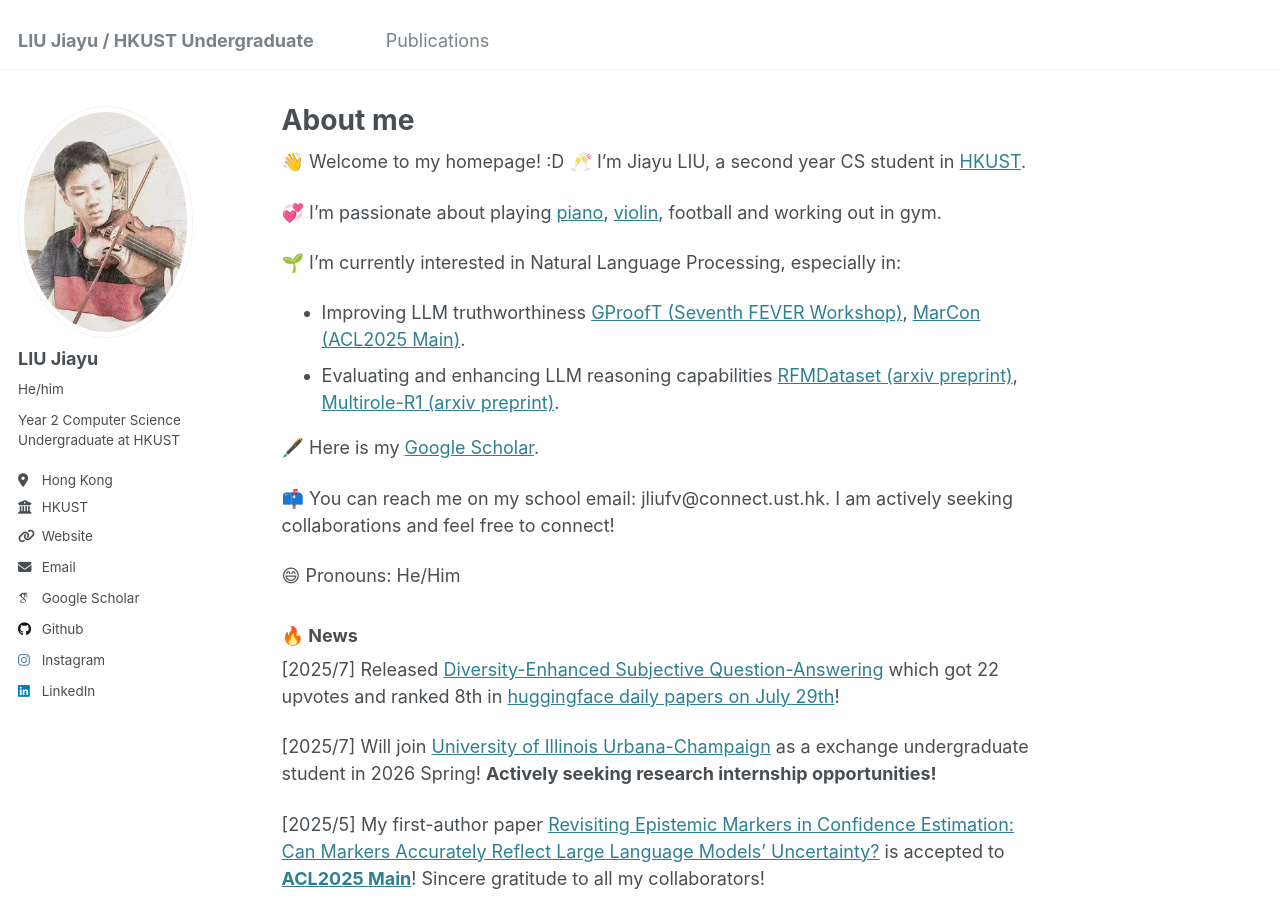
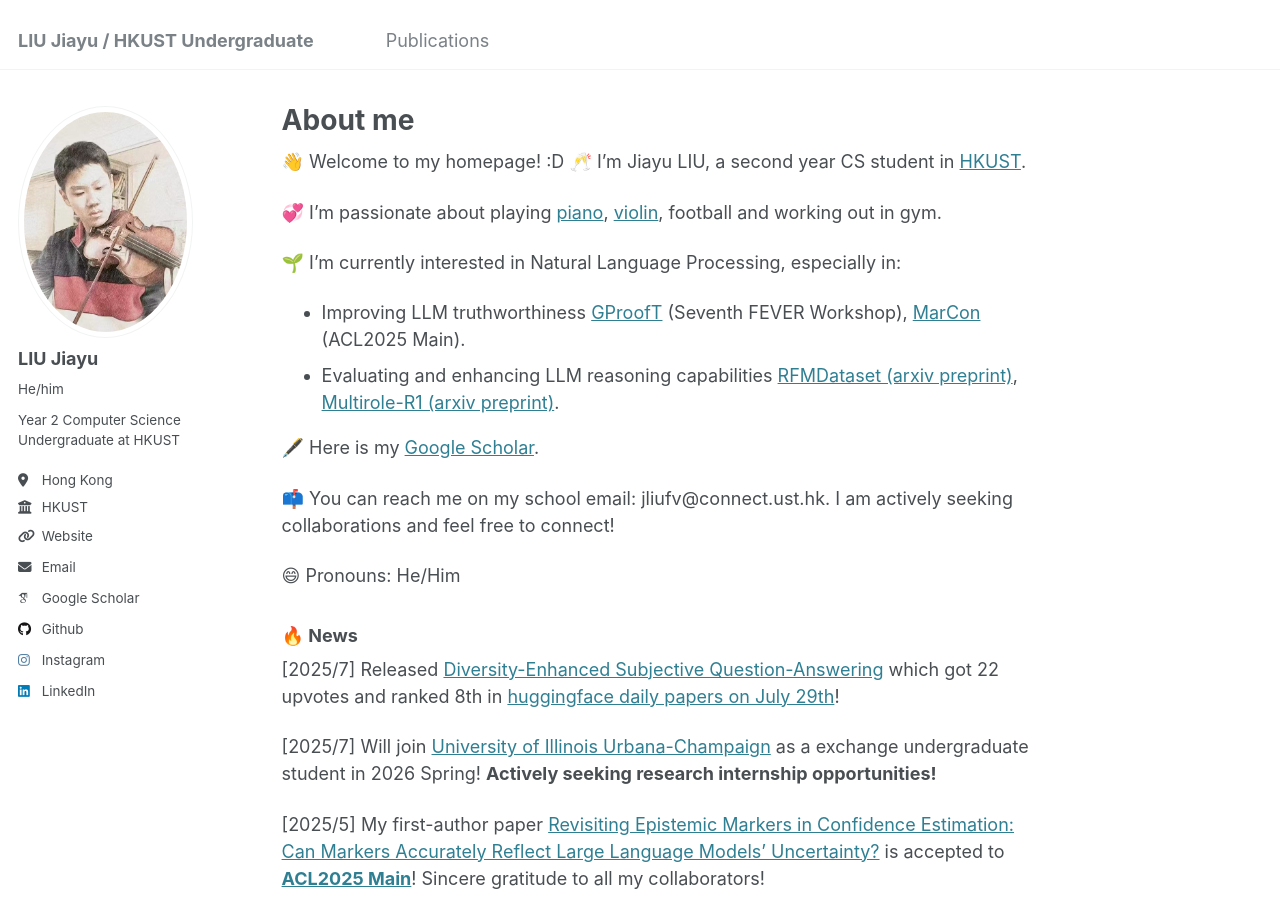
Before and after one commit to JiayuJeff/JiayuJeff.github.io, a Jekyll site: the page built from _pages/about.md, in a window 1280 px wide and 900 px high. Built offline with Jekyll 4.4.1, drawn with Linux system fonts in a browser that asks for light colours; some web fonts are replaced.

```diff
--- a/_pages/about.md
+++ b/_pages/about.md
@@ -16,7 +16,7 @@ redirect_from:
 
 
 🌱 I’m currently interested in Natural Language Processing, especially in:
-- Improving LLM truthworthiness [GProofT (Seventh FEVER Workshop)](https://aclanthology.org/2024.fever-1.14.pdf), [MarCon (ACL2025 Main)](https://aclanthology.org/2025.acl-short.18.pdf).
+- Improving LLM truthworthiness [GProofT](https://aclanthology.org/2024.fever-1.14.pdf) (Seventh FEVER Workshop), [MarCon](https://aclanthology.org/2025.acl-short.18.pdf) (ACL2025 Main).
 - Evaluating and enhancing LLM reasoning capabilities [RFMDataset (arxiv preprint)](https://arxiv.org/abs/2506.17114), [Multirole-R1 (arxiv preprint)](https://www.arxiv.org/abs/2507.20187).
 
 
```
